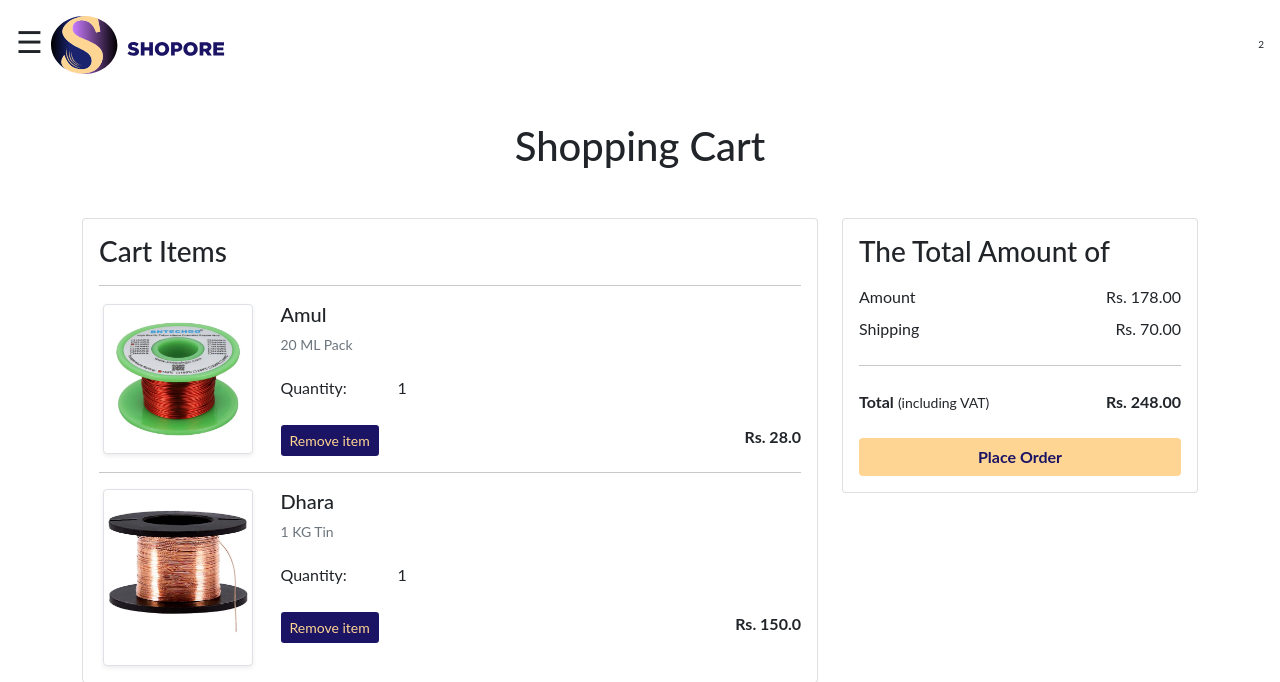
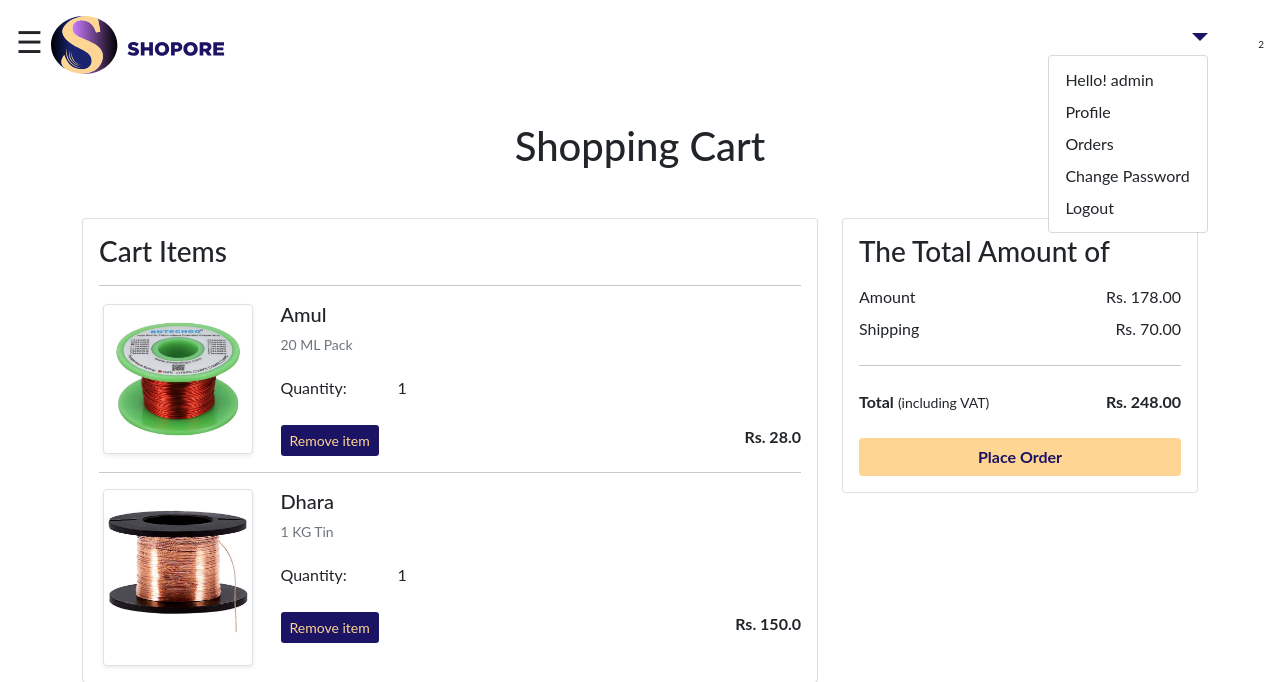
Before and after one commit to musaib-js/shopore, a Django app: page /cart/ in a window 1280 px wide, after a click that opens the changed part. Shown: the top 682 px of the page. Run offline with Django 3.2, Linux system fonts and the light colour scheme; a user stored in the database is signed in; data comes from the database, SQL or seed files in the repository; some libraries are stand-ins or nearby versions; some web fonts are replaced.

Commit message:
cod commit

```diff
--- a/app/templates/app/base.html
+++ b/app/templates/app/base.html
@@ -138,6 +138,11 @@
             background-color: #1B1464;
             color: #FFD593;
         }
+
+        .btn-place-order-two{
+            background-color: #1B1464;
+            color: #FFD593;
+        }
         </style>
 
 
@@ -192,7 +197,34 @@
 
         <span style="font-size:30px;cursor:pointer;font-color: #FFD593;" onclick="openNav()">&#9776; <a href = "/"><img src = "/static/app/images/navlogosvg.svg"></a></span>
         <span style="font-size:28px;cursor:pointer;float: right;"> <a href = "{% url 'showcart' %}"><i style = "color: 1B1464;" class="fas fa-shopping-cart"></i></a><span style="font-size:10px" class="cartbadge">{{totalitem}}</span> </span>
-        <span style="font-size:28px;cursor:pointer;float: right;"> <i style = "color: #1B1464;" class="far fa-user"></i> &nbsp;&nbsp;&nbsp;</span>
+        <span class = "dropdown" style="font-size:28px;cursor:pointer;float: right;"><i style = "color: #1B1464;" class="far fa-user dropdown-toggle" data-bs-toggle="dropdown" aria-expanded="false"></i>
+            <ul class="dropdown-menu" aria-labelledby="dropdownMenuButton1">
+                {% if request.user.is_authenticated %}
+                <li class = "dropdown-item"> Hello! {{request.user}}
+                <li><a class="dropdown-item" href="{% url 'profile' %}">Profile</a></li>
+                <li><a class="dropdown-item" href="{% url 'orders' %}">Orders</a></li>
+                <li><a class="dropdown-item" href="{% url 'passwordchange' %}">Change Password</a></li>
+                <li><a class="dropdown-item" href="{% url 'logout' %}">Logout</a></li>
+                {% else %}
+                <li> <a class = "dropdown-item" href = "{% url 'login' %}"> Login </li>
+                <li> <a class = "dropdown-item" href = "{% url 'customerregistration' %}"> Register </li>
+                {% endif %}
+              </ul>
+            &nbsp;&nbsp;&nbsp;</span>
+        {% comment %} <span style="font-size:28px;cursor:pointer;float: right;">
+            <li class="nav-item dropdown mx-2">
+                <a class="nav-link dropdown-toggle text-white" href="#" id="profileDropdown" role="button" data-bs-toggle="dropdown" aria-expanded="false">
+                   <i style = "color: #1B1464;" class="far fa-user">
+                </a>
+             <ul class="dropdown-menu" aria-labelledby="profileDropdown">
+              <li><a class="dropdown-item" href="{% url 'profile' %}">Profile</a></li>
+              <li><a class="dropdown-item" href="{% url 'orders' %}">Orders</a></li>
+              <li><a class="dropdown-item" href="{% url 'passwordchange' %}">Change Password</a></li>
+              <li><a class="dropdown-item" href="{% url 'logout' %}">Logout</a></li>
+             </ul>
+            </li>
+        </i>&nbsp;&nbsp;&nbsp;</span> {% endcomment %}
+
 
         {% block searchbar %}
         {% endblock searchbar %}
```
